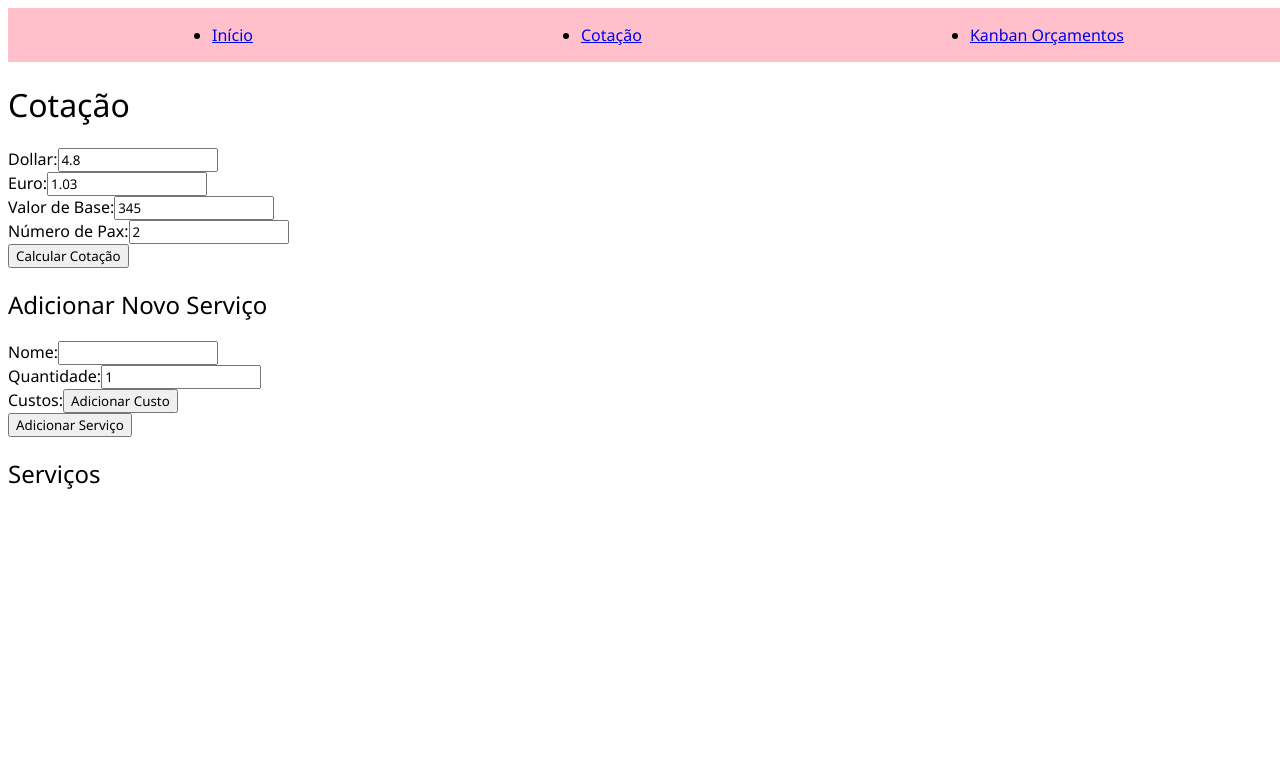
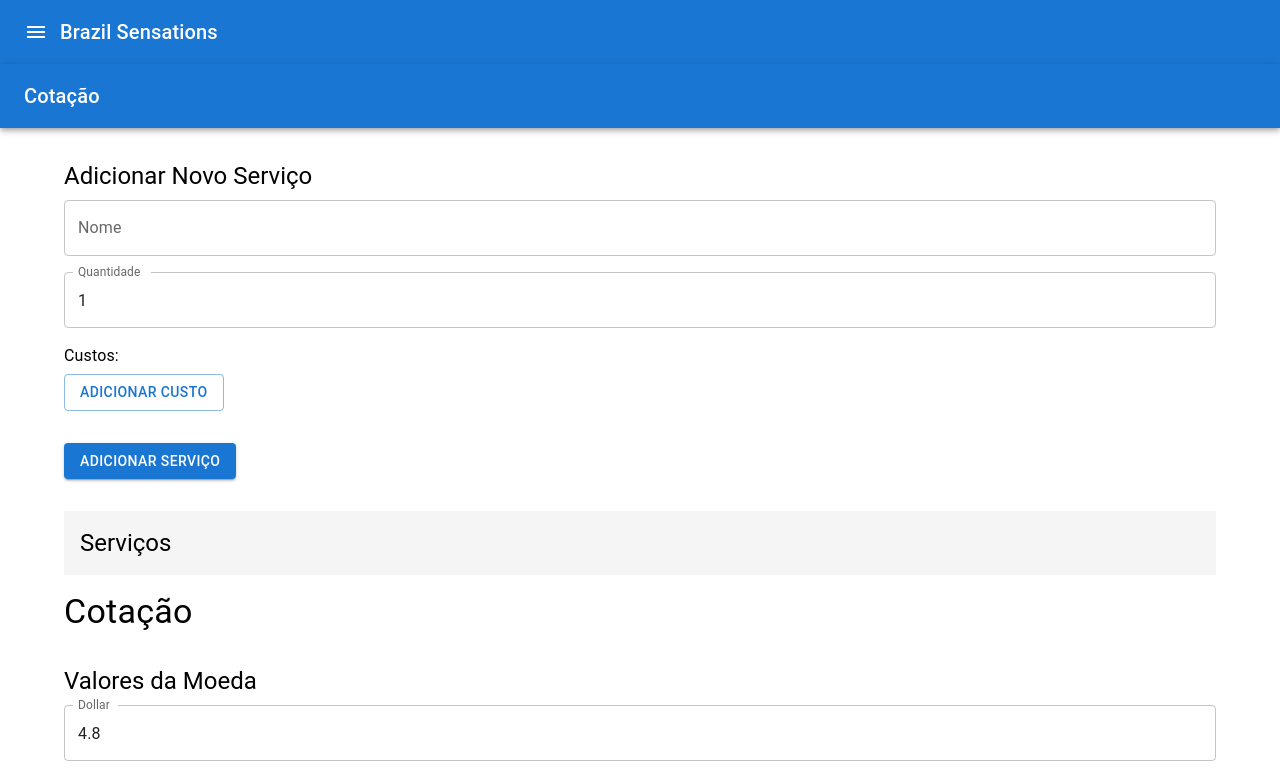
Before and after one commit to Alice-santos-silva/meuApp_v1, a React (Vite) app: page /cotacao in a window 1280 px wide. Shown: the top 770 px of the page. Built offline with nearby package versions, Linux system fonts and the light colour scheme.

Commit message:
add estilo nas pags de cotacao e layout

```diff
--- a/index.html
+++ b/index.html
@@ -8,7 +8,7 @@
 <link rel="preconnect" href="https://fonts.gstatic.com" crossorigin>
 <link href="https://fonts.googleapis.com/css2?family=Noto+Sans:ital,wght@0,100..900;1,100..900&display=swap" rel="stylesheet">
     <link rel="stylesheet" href="App.css">
-    <title>Vite + React</title>
+    <title>Meu App</title>
   </head>
   <body>
     <div id="root"></div>
--- a/package.json
+++ b/package.json
@@ -10,6 +10,10 @@
     "preview": "vite preview"
   },
   "dependencies": {
+    "@emotion/react": "^11.11.4",
+    "@emotion/styled": "^11.11.5",
+    "@mui/icons-material": "^5.15.21",
+    "@mui/material": "^5.15.21",
     "react": "^18.3.1",
     "react-dom": "^18.3.1",
     "react-router-dom": "^6.24.0"
--- a/src/App.css
+++ b/src/App.css
@@ -7,14 +7,15 @@
 
 }
 
-body{
-  box-sizing: border-box;
+body {
+  display: block;
+  margin: 0px;
 }
 
 .container-nav{
   background-color: pink;
   height: 100%;
-  width: 100vw;
+  width: 100%;
   display: flex;
   flex-direction: column;
   justify-content: space-around;
@@ -25,3 +26,8 @@
   flex-direction: row;
   justify-content: space-around;
 }
+
+.container-nav ul li{
+  list-style-type: none;
+
+}
--- a/src/cotacao/Cotacoes.jsx
+++ b/src/cotacao/Cotacoes.jsx
@@ -1,7 +1,15 @@
 import React, { useState } from 'react';
 import Servico from './Servico';
 import Resultado from './Resultado';
-import ValorMoeda from './ValorMoeda'
+import ValorMoeda from './ValorMoeda';
+import AppBar from '@mui/material/AppBar';
+import Toolbar from '@mui/material/Toolbar';
+import Typography from '@mui/material/Typography';
+import Container from '@mui/material/Container';
+import Grid from '@mui/material/Grid';
+import Button from '@mui/material/Button';
+import Box from '@mui/material/Box';
+import '../App.css';
 
 function Cotacoes() {
   const [dollarRate, setDollarRate] = useState(4.8);
@@ -46,8 +54,19 @@
 
   return (
     <div>
-      <header>
-        <h1>Cotação</h1>
+      <AppBar position="static">
+        <Toolbar>
+          <Typography variant="h6" component="div" sx={{ flexGrow: 1 }}>
+            Cotação
+          </Typography>
+        </Toolbar>
+      </AppBar>
+      <Container>
+        <Box my={4}>
+          <Servico services={services} setServices={setServices} />
+          <Typography variant="h4" component="h1" gutterBottom>
+            Cotação
+          </Typography>
           <ValorMoeda
             dollarRate={dollarRate}
             setDollarRate={setDollarRate}
@@ -58,10 +77,18 @@
             numPeople={numPeople}
             setNumPeople={setNumPeople}
           />
-        <button onClick={handleCalculate}>Calcular Cotação</button>
+          <Grid container spacing={2} mt={2}>
+            <Grid item xs={12}>
+              <Button variant="contained" color="primary" onClick={handleCalculate}>
+                Calcular Cotação
+              </Button>
+            </Grid>
+            <Grid item xs={12}>
               <Resultado results={results} />
-        <Servico services={services} setServices={setServices} />
-      </header>
+            </Grid>
+          </Grid>
+        </Box>
+      </Container>
     </div>
   );
 }
--- a/src/cotacao/Servico.jsx
+++ b/src/cotacao/Servico.jsx
@@ -1,4 +1,5 @@
 import React, { useState } from 'react';
+import { Box, Button, TextField, Typography } from '@mui/material';
 
 function Servico({ services, setServices }) {
   const [newService, setNewService] = useState({ name: '', costs: [], quantity: 1 });
@@ -20,58 +21,66 @@
   };
 
   return (
-    <div>
-      <h2>Adicionar Novo Serviço</h2>
-      <div>
-        <label>
-          Nome:
-          <input
-            type="text"
+    <Box sx={{ mt: 4 }}>
+      <Typography variant="h5" component="div" gutterBottom>
+        Adicionar Novo Serviço
+      </Typography>
+      <Box sx={{ mb: 2 }}>
+        <TextField
+          label="Nome"
           name="name"
           value={newService.name}
           onChange={handleNewServiceChange}
+          fullWidth
+          sx={{ mb: 2 }}
         />
-        </label>
-      </div>
-      <div>
-        <label>
-          Quantidade:
-          <input
+        <TextField
+          label="Quantidade"
           type="number"
           name="quantity"
           value={newService.quantity}
           onChange={handleNewServiceChange}
+          fullWidth
+          sx={{ mb: 2 }}
         />
-        </label>
-      </div>
-      <div>
-        <label>
+        <Typography variant="body1" gutterBottom>
           Custos:
+        </Typography>
         {newService.costs.map((cost, index) => (
-            <input
+          <TextField
             key={index}
             type="number"
+            label={`Custo ${index + 1}`}
             value={cost}
             onChange={(e) => handleServiceCostChange(index, e.target.value)}
+            fullWidth
+            sx={{ mb: 2 }}
           />
         ))}
-          <button onClick={() => setNewService({ ...newService, costs: [...newService.costs, 0] })}>
+        <Button
+          variant="outlined"
+          onClick={() => setNewService({ ...newService, costs: [...newService.costs, 0] })}
+          sx={{ mb: 2 }}
+        >
           Adicionar Custo
-          </button>
-        </label>
-      </div>
-      <button onClick={handleAddService}>Adicionar Serviço</button>
-      <div>
-        <h2>Serviços</h2>
+        </Button>
+      </Box>
+      <Button variant="contained" color="primary" onClick={handleAddService}>
+        Adicionar Serviço
+      </Button>
+      <Box sx={{ mt: 4 }}>
+        <Typography variant="h5" component="div" gutterBottom sx={{ p: 2, mb: 2, backgroundColor: '#f5f5f5' }}>
+          Serviços
+        </Typography>
         {services.map((service, index) => (
-          <div key={index}>
-            <h4>{service.name}</h4>
-            <p>Quantidade: {service.quantity}</p>
-            <p>Custos: {service.costs.join(', ')}</p>
-          </div>
+          <Box key={index} sx={{ mb: 2 }}>
+            <Typography variant="h6">{service.name}</Typography>
+            <Typography>Quantidade: {service.quantity}</Typography>
+            <Typography>Custos: {service.costs.join(', ')}</Typography>
+          </Box>
         ))}
-      </div>
-    </div>
+      </Box>
+    </Box>
   );
 }
 
--- a/src/cotacao/ValorMoeda.jsx
+++ b/src/cotacao/ValorMoeda.jsx
@@ -1,49 +1,47 @@
 import React from 'react';
+import { Box, TextField, Typography } from '@mui/material';
 
 function ValorMoeda({ dollarRate, setDollarRate, euroRate, setEuroRate, baseValue, setBaseValue, numPeople, setNumPeople }) {
   return (
-    <div>
-      <div>
-        <label>
-          Dollar:
-          <input
+    <Box sx={{ mt: 4 }}>
+      <Typography variant="h5" component="div" gutterBottom>
+        Valores da Moeda
+      </Typography>
+      <Box sx={{ mb: 2 }}>
+        <TextField
+          label="Dollar"
           type="number"
           value={dollarRate}
           onChange={(e) => setDollarRate(parseFloat(e.target.value))}
+          fullWidth
+          sx={{ mb: 2 }}
         />
-        </label>
-      </div>
-      <div>
-        <label>
-          Euro:
-          <input
+        <TextField
+          label="Euro"
           type="number"
           value={euroRate}
           onChange={(e) => setEuroRate(parseFloat(e.target.value))}
+          fullWidth
+          sx={{ mb: 2 }}
         />
-        </label>
-      </div>
-      <div>
-        <label>
-          Valor de Base:
-          <input
+        <TextField
+          label="Valor de Base"
           type="number"
           value={baseValue}
           onChange={(e) => setBaseValue(parseFloat(e.target.value))}
+          fullWidth
+          sx={{ mb: 2 }}
         />
-        </label>
-      </div>
-      <div>
-        <label>
-          Número de Pax:
-          <input
+        <TextField
+          label="Número de Pax"
           type="number"
           value={numPeople}
           onChange={(e) => setNumPeople(parseInt(e.target.value))}
+          fullWidth
+          sx={{ mb: 2 }}
         />
-        </label>
-      </div>
-    </div>
+      </Box>
+    </Box>
   );
 }
 
--- a/src/pages/Layout.jsx
+++ b/src/pages/Layout.jsx
@@ -1,29 +1,74 @@
-import { Outlet, Link} from "react-router-dom";
+import { Outlet, Link } from "react-router-dom";
 import { useState } from "react";
-import '../App.css'
+import AppBar from '@mui/material/AppBar';
+import Toolbar from '@mui/material/Toolbar';
+import IconButton from '@mui/material/IconButton';
+import Menu from '@mui/material/Menu';
+import MenuItem from '@mui/material/MenuItem';
+import MenuIcon from '@mui/icons-material/Menu';
+import Typography from '@mui/material/Typography';
+import '../App.css';
 
-export default function Layout(){
+export default function Layout() {
+    const [anchorEl, setAnchorEl] = useState(null);
+    const open = Boolean(anchorEl);
 
-    return(
-        <div /*style={{position: "absolute", left: "10px", top: "10px"}}*/ className="container-layout">
+    const handleClick = (event) => {
+        setAnchorEl(event.currentTarget);
+    };
+
+    const handleClose = () => {
+        setAnchorEl(null);
+    };
+
+    return (
+        <div className="container-layout">
+            <AppBar position="static">
+                <Toolbar>
+                    <IconButton
+                        size="large"
+                        edge="start"
+                        color="inherit"
+                        aria-label="menu"
+                        aria-controls="menu-appbar"
+                        aria-haspopup="true"
+                        onClick={handleClick}
+                    >
+                        <MenuIcon />
+                    </IconButton>
+                    <Typography variant="h6" component="div" sx={{ flexGrow: 1 }}>
+                        Brazil Sensations
+                    </Typography>
+                    <Menu
+                        id="menu-appbar"
+                        anchorEl={anchorEl}
+                        anchorOrigin={{
+                            vertical: 'top',
+                            horizontal: 'left',
+                        }}
+                        keepMounted
+                        transformOrigin={{
+                            vertical: 'top',
+                            horizontal: 'left',
+                        }}
+                        open={open}
+                        onClose={handleClose}
+                    >
+                        <MenuItem onClick={handleClose} component={Link} to="/">
+                            Início
+                        </MenuItem>
+                        <MenuItem onClick={handleClose} component={Link} to="/cotacao">
+                            Cotação
+                        </MenuItem>
+                        <MenuItem onClick={handleClose} component={Link} to="/kanban">
+                            Kanban Orçamentos
+                        </MenuItem>
+                    </Menu>
+                </Toolbar>
+            </AppBar>
             <div>
-                <nav className="container-nav">
-                    <ul>
-                        <li>
-                            <Link to={"/"}>Início</Link>
-                        </li>
-
-                        <li>
-                            <Link to={"/cotacao"}>Cotação</Link>
-                        </li>
-
-                        <li>
-                            <Link to={"/kanban"}>Kanban Orçamentos</Link>
-                        </li>
-                    </ul>
-                </nav>
-                <Outlet/>
+                <Outlet />
             </div>
         </div>
-    )
+    );
 }
```
Also changed, not shown: src/cotacao/Resultado.jsx (+20 -8 lines), 1 other file (tests, documents, lock files or other folders). Lines whose indentation alone changed are shown as unchanged.
